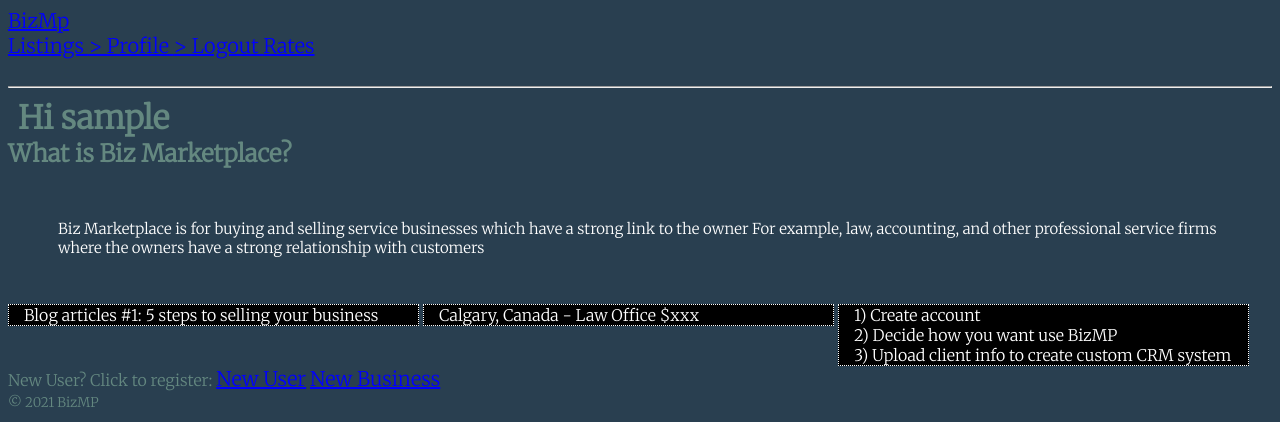
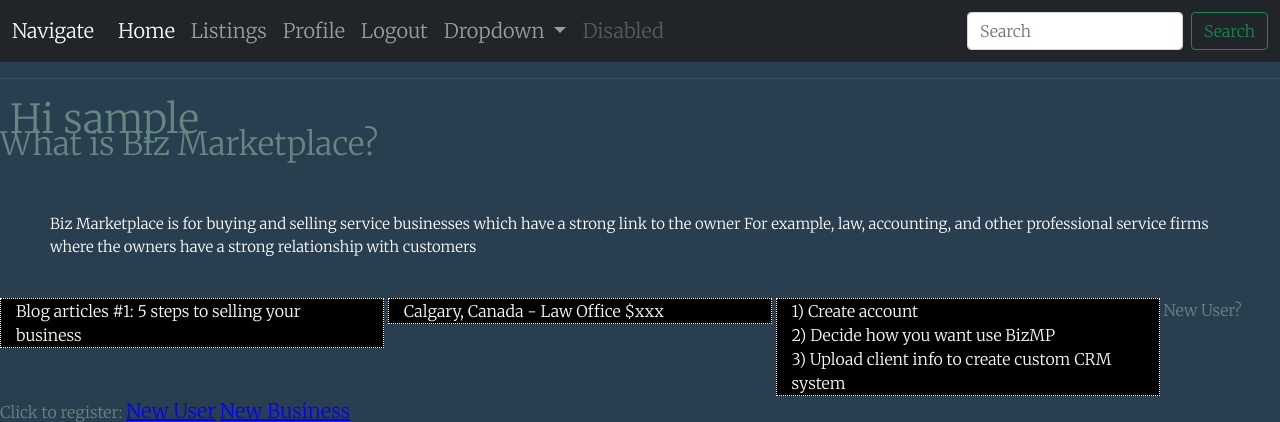
Before and after one commit to SonnyK33/Biz_Mp, a Flask app: page / in a window 1280 px wide. Shown: the top 422 px of the page. Run offline with Flask 2, Linux system fonts and the light colour scheme; the visitor is signed in with stand-in values (Sample User, id 1); data comes from the database, SQL or seed files in the repository; both versions use the stored data as it was after the commit.

Commit message:
added bootstrap, some changes to styles.css, added columns to listings

```diff
--- a/app/templates/base.html
+++ b/app/templates/base.html
@@ -1,6 +1,59 @@
 <!DOCTYPE html>
 <html>
+    <nav class="navbar navbar-expand-lg navbar-dark bg-dark">
+        <div class="container-fluid">
+          <a class="navbar-brand" href="#">Navigate</a>
+          <button class="navbar-toggler" type="button" data-bs-toggle="collapse" data-bs-target="#navbarSupportedContent" aria-controls="navbarSupportedContent" aria-expanded="false" aria-label="Toggle navigation">
+            <span class="navbar-toggler-icon"></span>
+          </button>
+          <div class="collapse navbar-collapse" id="navbarSupportedContent">
+            <ul class="navbar-nav me-auto mb-2 mb-lg-0">
+              <li class="nav-item">
+                <!-- <a class="nav-link active" aria-current="page" href="#">Home</a> -->
+                <a class="nav-link active" aria-current="page" href="{{ url_for('main.index') }}"> Home</a>
+              </li>
+              <li class="nav-item">
+                <a class="nav-link" href="{{ url_for('main.listings') }}"> Listings</a>
+              </li>
+
+
+              <li class="nav-item"></li>
+              {% if current_user.is_anonymous %}
+                <a class="nav-link" href="{{url_for('auth.login') }}">Login</a>
+
+                {% else %}
+                <a class="nav-link" href="{{ url_for('main.user', username=current_user.username) }}"> Profile</a>
+                <a class="nav-link" href="{{ url_for('auth.logout') }}"> Logout </a>
+                {% endif %}
+              </li>
+              <li class="nav-item dropdown">
+                <a class="nav-link dropdown-toggle" href="#" id="navbarDropdown" role="button" data-bs-toggle="dropdown" aria-expanded="false">
+                  Dropdown
+                </a>
+                <ul class="dropdown-menu" aria-labelledby="navbarDropdown">
+                  <li><a class="dropdown-item" href="#">Action</a></li>
+                  <li><a class="dropdown-item" href="#">Another action</a></li>
+                  <li><hr class="dropdown-divider"></li>
+                  <li><a class="dropdown-item" href="#">Something else here</a></li>
+                </ul>
+              </li>
+              <li class="nav-item">
+                <a class="nav-link disabled">Disabled</a>
+              </li>
+            </ul>
+            <form class="d-flex">
+              <input class="form-control me-2" type="search" placeholder="Search" aria-label="Search">
+              <button class="btn btn-outline-success" type="submit">Search</button>
+            </form>
+          </div>
+        </div>
+      </nav>
+
+
+
     <head>
+        <link href="https://cdn.jsdelivr.net/npm/bootstrap@5.1.3/dist/css/bootstrap.min.css" rel="stylesheet" integrity="sha384-1BmE4kWBq78iYhFldvKuhfTAU6auU8tT94WrHftjDbrCEXSU1oBoqyl2QvZ6jIW3" crossorigin="anonymous">
+        <script src="https://cdn.jsdelivr.net/npm/bootstrap@5.1.3/dist/js/bootstrap.bundle.min.js" integrity="sha384-ka7Sk0Gln4gmtz2MlQnikT1wXgYsOg+OMhuP+IlRH9sENBO0LRn5q+8nbTov4+1p" crossorigin="anonymous"></script>
         {% if title %}
         <title> Welcome to {{title}} </title>
         {% else %}
@@ -9,26 +62,7 @@
     </head>
 
     <body>
-        <div>
-
-            <a href="{{ url_for('main.index') }}"> BizMp </a>
-            <nav>
-                <a href="{{ url_for('main.listings') }}"> Listings </a>
-
-
-                {% if current_user.is_anonymous %}
-                <a href="{{url_for('auth.login') }}">Login</a>
-
-
-                {% else %}
-                <a href="{{ url_for('main.user', username=current_user.username) }}">> Profile </a>
-                <a href="{{ url_for('auth.logout') }}">> Logout </a>
-                {% endif %}
-                <a href="Rates.html"> Rates </a>
-            </nav>
-            <br>
-        </div>
-        <hr>
+       <hr>
         {% block content %} {% endblock %}
 
     </body>
--- a/app/templates/index.html
+++ b/app/templates/index.html
@@ -8,6 +8,8 @@
 
 
 <head>
+    <link href="https://cdn.jsdelivr.net/npm/bootstrap@5.1.3/dist/css/bootstrap.min.css" rel="stylesheet" integrity="sha384-1BmE4kWBq78iYhFldvKuhfTAU6auU8tT94WrHftjDbrCEXSU1oBoqyl2QvZ6jIW3" crossorigin="anonymous">
+    <script src="https://cdn.jsdelivr.net/npm/bootstrap@5.1.3/dist/js/bootstrap.bundle.min.js" integrity="sha384-ka7Sk0Gln4gmtz2MlQnikT1wXgYsOg+OMhuP+IlRH9sENBO0LRn5q+8nbTov4+1p" crossorigin="anonymous"></script>
 
     <link rel="stylesheet" type="text/css" href="static/styles.css">
 
```
Also changed, not shown: app/templates/listings.html (+16 -5 lines), app.db, images/beach.jpg (added).
